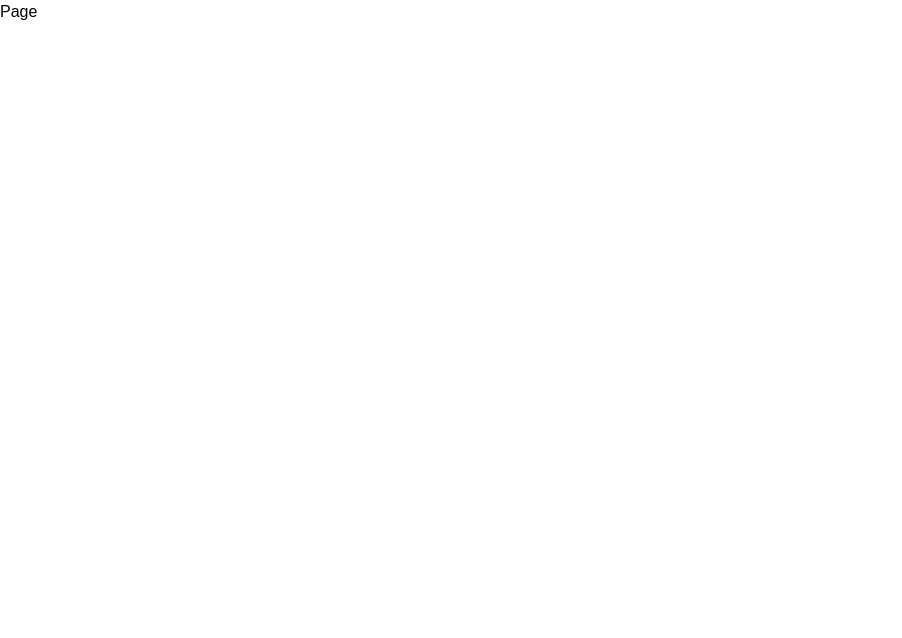
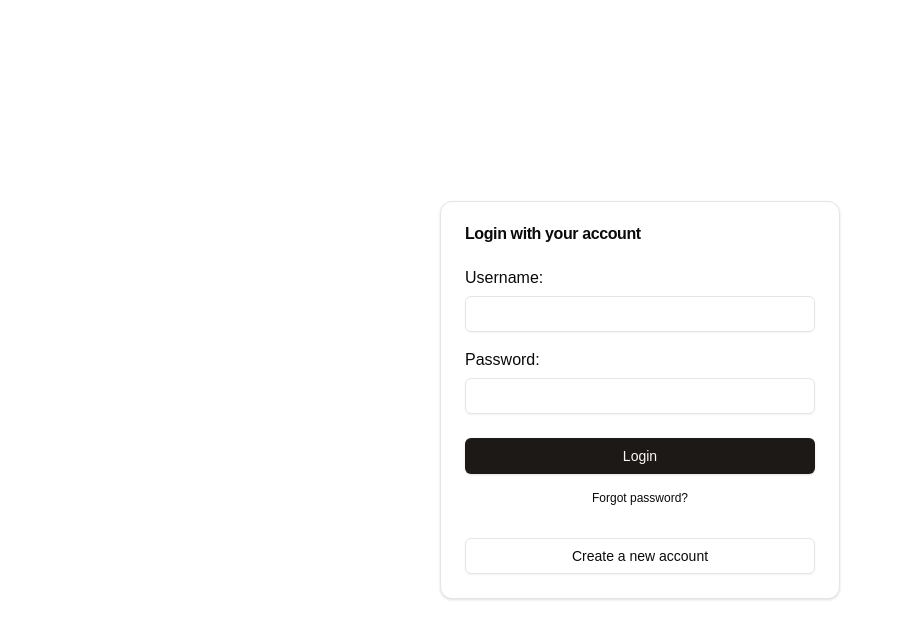
Before and after one commit to Sujal-Gaha/mern-app, a Next.js app in the folder frontend/: page /login in a window 1280 px wide. Shown: the top 638 px of the page, without its empty margins (0-902 px from the left). Built offline with nearby package versions, Linux system fonts and the light colour scheme.

Commit message:
designed the login page

```diff
--- a/frontend/package.json
+++ b/frontend/package.json
@@ -14,8 +14,10 @@
     "@radix-ui/react-navigation-menu": "^1.2.0",
     "@radix-ui/react-select": "^2.1.1",
     "@radix-ui/react-slot": "^1.1.0",
+    "@radix-ui/react-tooltip": "^1.1.2",
     "class-variance-authority": "^0.7.0",
     "clsx": "^2.1.1",
+    "framer-motion": "^11.5.4",
     "lucide-react": "^0.441.0",
     "next": "14.2.9",
     "react": "^18",
--- a/frontend/src/app/login/page.tsx
+++ b/frontend/src/app/login/page.tsx
@@ -1,7 +1,58 @@
-import React from "react";
+import { Button } from "@/components/ui/button";
+import {
+  Card,
+  CardContent,
+  CardFooter,
+  CardHeader,
+  CardTitle,
+} from "@/components/ui/card";
+import { Input } from "@/components/ui/input";
+import { getAppsPath } from "@/lib/config";
+import { Label } from "@radix-ui/react-label";
+import Link from "next/link";
 
-const Page = () => {
-  return <div>Page</div>;
+const LoginPage = () => {
+  const { registerPath, forgotPasswordPath } = getAppsPath();
+
+  return (
+    <main className="flex justify-center items-center h-screen">
+      <Card className="w-[400px]">
+        <CardHeader>
+          <CardTitle>Login with your account</CardTitle>
+        </CardHeader>
+        <CardContent>
+          <form>
+            <div className="grid w-full items-center gap-4">
+              <div className="flex flex-col space-y-1.5">
+                <Label htmlFor="username">Username:</Label>
+                <Input id="username" type="text" />
+              </div>
+              <div className="flex flex-col space-y-1.5">
+                <Label htmlFor="password">Password:</Label>
+                <Input id="password" type="password" />
+              </div>
+            </div>
+          </form>
+        </CardContent>
+        <CardFooter>
+          <div className="flex flex-col gap-8 w-full">
+            <div className="flex flex-col gap-4 items-center">
+              <Button className="w-full">Login</Button>
+              <Link
+                href={forgotPasswordPath}
+                className="hover:underline hover:text-blue-700 text-xs"
+              >
+                Forgot password?
+              </Link>
+            </div>
+            <Button variant="outline" asChild>
+              <Link href={registerPath}>Create a new account</Link>
+            </Button>
+          </div>
+        </CardFooter>
+      </Card>
+    </main>
+  );
 };
 
-export default Page;
+export default LoginPage;
--- /dev/null
+++ b/frontend/src/app/register/page.tsx
@@ -0,0 +1,5 @@
+const RegisterPage = () => {
+  return <div>RegisterPage</div>;
+};
+
+export default RegisterPage;
--- /dev/null
+++ b/frontend/src/components/ui/tooltip.tsx
@@ -0,0 +1,30 @@
+"use client"
+
+import * as React from "react"
+import * as TooltipPrimitive from "@radix-ui/react-tooltip"
+
+import { cn } from "@/lib/utils"
+
+const TooltipProvider = TooltipPrimitive.Provider
+
+const Tooltip = TooltipPrimitive.Root
+
+const TooltipTrigger = TooltipPrimitive.Trigger
+
+const TooltipContent = React.forwardRef<
+  React.ElementRef<typeof TooltipPrimitive.Content>,
+  React.ComponentPropsWithoutRef<typeof TooltipPrimitive.Content>
+>(({ className, sideOffset = 4, ...props }, ref) => (
+  <TooltipPrimitive.Content
+    ref={ref}
+    sideOffset={sideOffset}
+    className={cn(
+      "z-50 overflow-hidden rounded-md bg-primary px-3 py-1.5 text-xs text-primary-foreground animate-in fade-in-0 zoom-in-95 data-[state=closed]:animate-out data-[state=closed]:fade-out-0 data-[state=closed]:zoom-out-95 data-[side=bottom]:slide-in-from-top-2 data-[side=left]:slide-in-from-right-2 data-[side=right]:slide-in-from-left-2 data-[side=top]:slide-in-from-bottom-2",
+      className
+    )}
+    {...props}
+  />
+))
+TooltipContent.displayName = TooltipPrimitive.Content.displayName
+
+export { Tooltip, TooltipTrigger, TooltipContent, TooltipProvider }
--- /dev/null
+++ b/frontend/src/lib/config.ts
@@ -0,0 +1,7 @@
+export const getAppsPath = () => {
+  return {
+    loginPath: "/login",
+    registerPath: "/register",
+    forgotPasswordPath: "/forgot-password",
+  } as const;
+};
```
